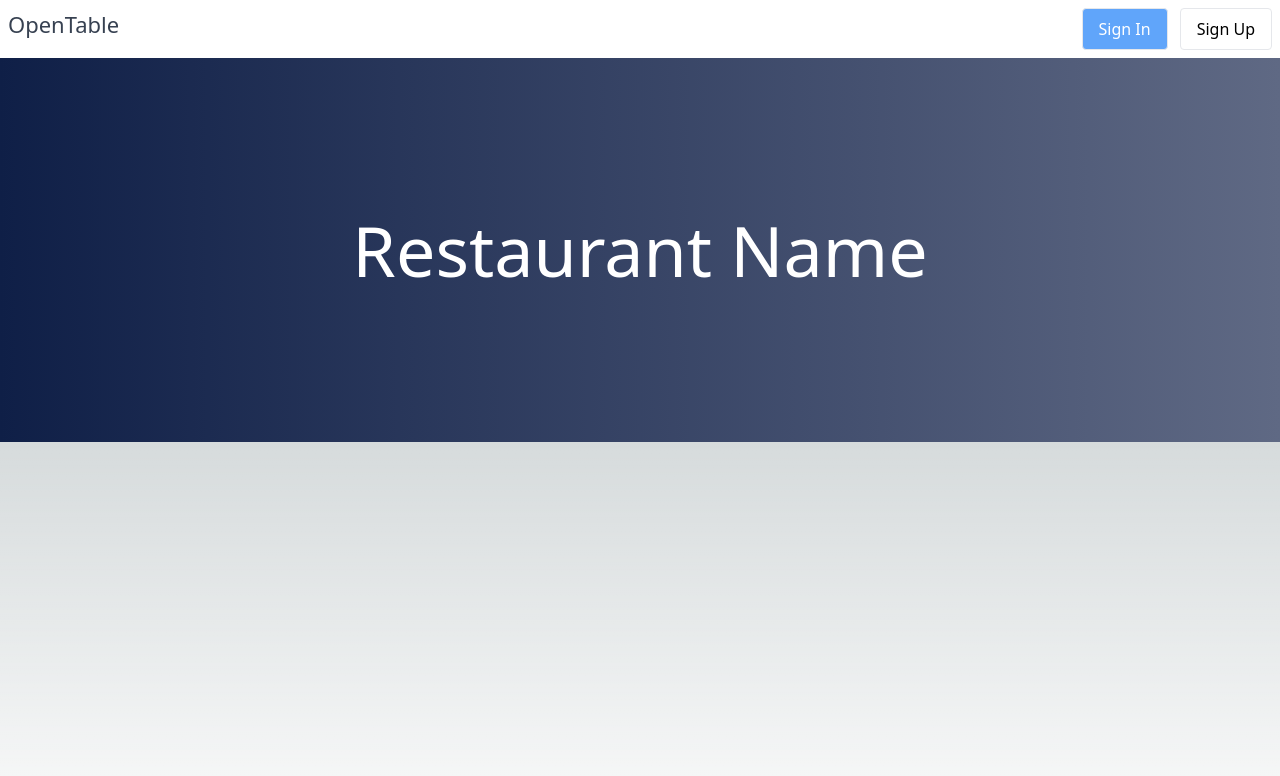
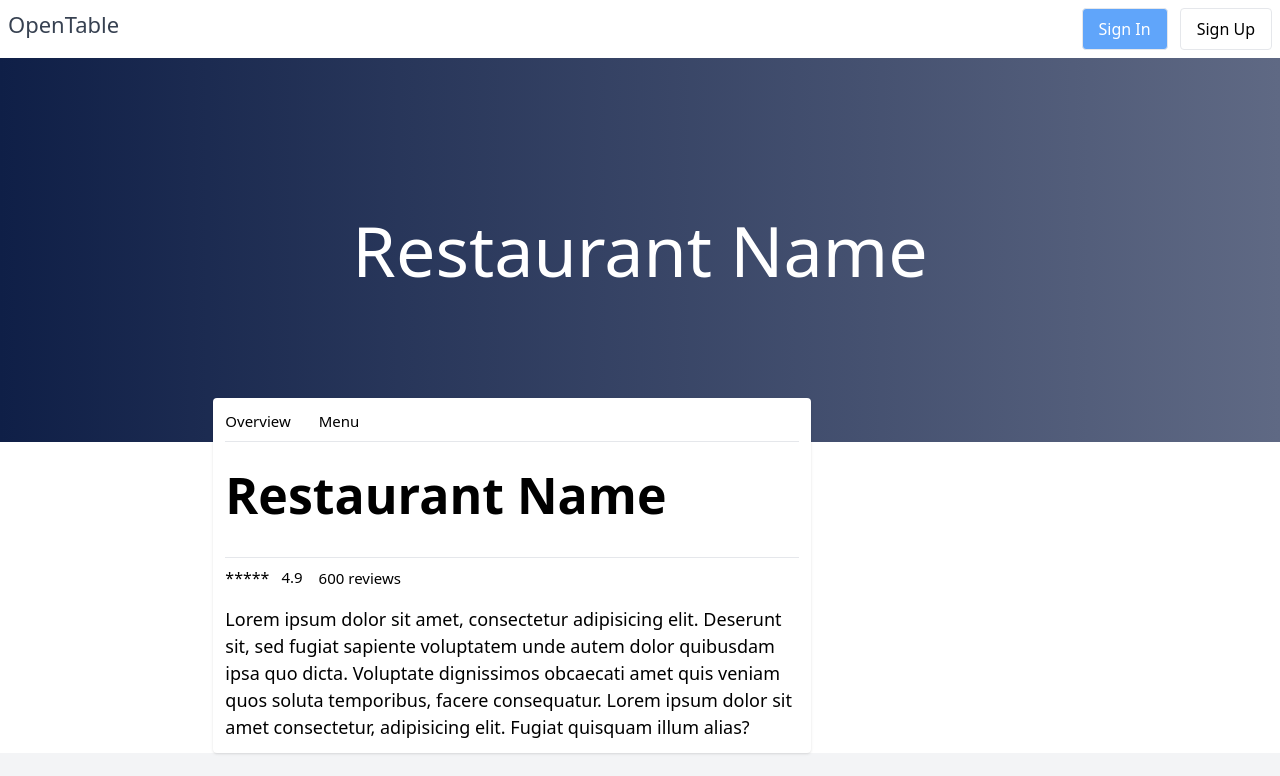
Before and after one commit to subashhB/restaurant-reservation-app, a Next.js app: page / in a window 1280 px wide. Shown: the top 776 px of the page. Built offline with nearby package versions, Linux system fonts and the light colour scheme.

Commit message:
Restaurant Page: Title and Desciption

```diff
--- a/app/page.tsx
+++ b/app/page.tsx
@@ -6,7 +6,8 @@ const inter = Inter({ subsets: ["latin"] });
 
 export default function Home() {
   return (
-    <main>
+    <main className="bg-gray-100 min-h-screen w-screen text-black">
+      <main className="max-w-screen-2xl m-auto bg-white">
         {/* Navbar */}
         <nav className="bg-white p-2 flex justify-between">
           <a href="" className="text-bold text-gray-700 text-2xl">
@@ -31,6 +32,46 @@ export default function Home() {
             </h1>
           </div>
         </div>
+        {/* Description Portion */}
+        <div className="flex mx-auto w-2/3 justify-between items-start 0 -mt-11">
+          <div className="bg-white w-[70%] rounded p-3 shadow ">
+            {/* Restaurant Navbar */}
+            <nav className="flex text-reg border-b pb-2">
+              <a href="" className="mr-7">
+                Overview
+              </a>
+              <a href="" className="mr-7">
+                Menu
+              </a>
+            </nav>
+            {/* Title */}
+            <div className="mt-4 border-b pb-6">
+              <h1 className="font-bold text-6xl">Restaurant Name</h1>
+            </div>
+            {/* Ratings */}
+            <div className="flex items-end">
+              <div className="rating mt-2 flex items-center">
+                <p>*****</p>
+                <p className="text-reg ml-3">4.9</p>
+              </div>
+              <div>
+                <p className="text-reg ml-4">600 reviews</p>
+              </div>
+            </div>
+            {/* Description */}
+            <div className="mt-4">
+              <p className="text-lg font-light">
+                Lorem ipsum dolor sit amet, consectetur adipisicing elit.
+                Deserunt sit, sed fugiat sapiente voluptatem unde autem dolor
+                quibusdam ipsa quo dicta. Voluptate dignissimos obcaecati amet
+                quis veniam quos soluta temporibus, facere consequatur. Lorem
+                ipsum dolor sit amet consectetur, adipisicing elit. Fugiat
+                quisquam illum alias?
+              </p>
+            </div>
+          </div>
+        </div>
+      </main>
     </main>
   );
 }
```
Lines whose indentation alone changed are shown as unchanged.
